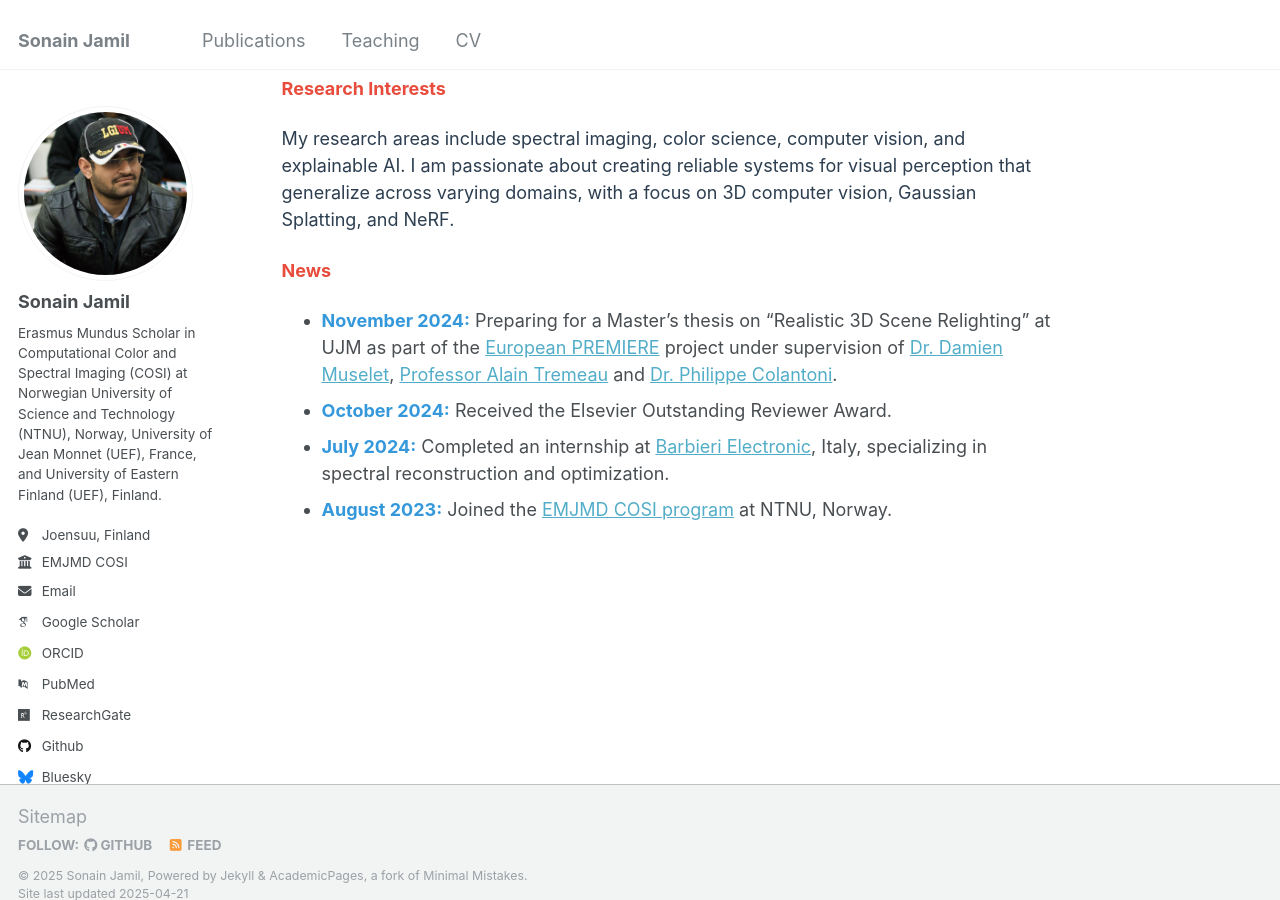
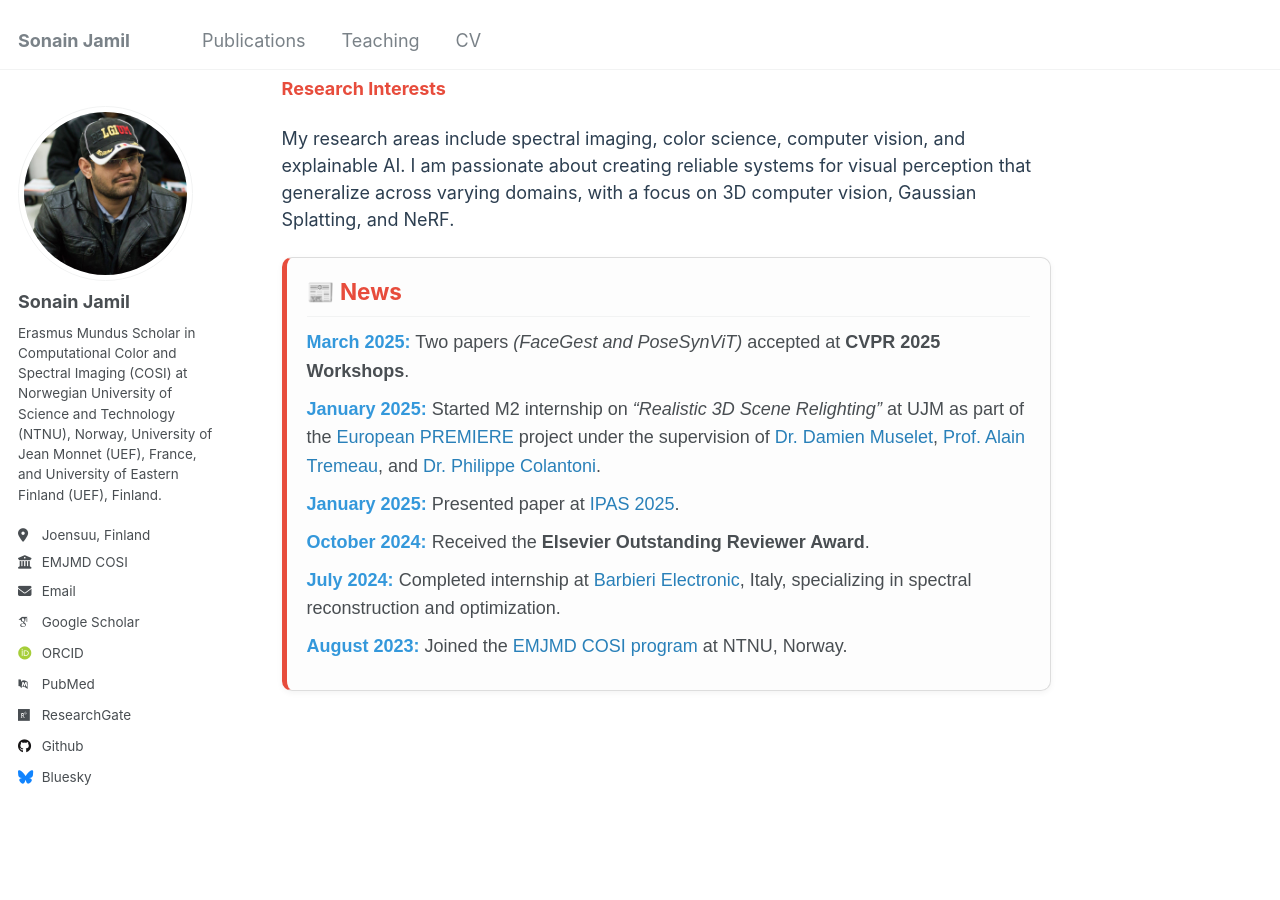
Before and after one commit to sonainjameel/sonainjamil, a Jekyll site: the page built from _pages/about.md, in a window 1280 px wide and 900 px high, scrolled down 384 px. Built offline with Jekyll 4.4.1, drawn with Linux system fonts in a browser that asks for light colours; some web fonts are replaced.

Commit message:
Update about.md

```diff
--- a/_pages/about.md
+++ b/_pages/about.md
@@ -21,9 +21,28 @@ I am a dedicated researcher specializing in computer vision, with expertise in m
 My research areas include spectral imaging, color science, computer vision, and explainable AI. I am passionate about creating reliable systems for visual perception that generalize across varying domains, with a focus on 3D computer vision, Gaussian Splatting, and NeRF.
 </span>
 
-**<span style="color: #e74c3c;">News</span>**
+<div style="border: 1px solid #ddd; border-left: 5px solid #e74c3c; padding: 20px; border-radius: 10px; background-color: #fdfdfd; font-family: Arial, sans-serif; line-height: 1.6; box-shadow: 0 2px 6px rgba(0,0,0,0.05);">
 
-- **<span style="color: #3498db;">November 2024:</span>** Preparing for a Master’s thesis on “Realistic 3D Scene Relighting” at UJM as part of the [European PREMIERE](https://premiere-project.eu/) project under supervision of [Dr. Damien Muselet](https://perso.univ-st-etienne.fr/muda8804/), [Professor Alain Tremeau](https://perso.univ-st-etienne.fr/tremeaua/) and [Dr. Philippe Colantoni](https://manutech-sleight.com/about-us/the-governance/educational-committee/philippe-colantoni-261659.kjsp).
-- **<span style="color: #3498db;">October 2024:</span>** Received the Elsevier Outstanding Reviewer Award.
-- **<span style="color: #3498db;">July 2024:</span>** Completed an internship at [Barbieri Electronic](https://www.barbierielectronic.com/), Italy, specializing in spectral reconstruction and optimization.
-- **<span style="color: #3498db;">August 2023:</span>** Joined the [EMJMD COSI program](https://cosi-master.eu/) at NTNU, Norway.
+  <h2 style="color: #e74c3c; margin-top: 0;">📰 News</h2>
+
+  <ul style="list-style: none; padding-left: 0; margin: 0;">
+    <li><strong style="color: #3498db;">March 2025:</strong> Two papers <em>(FaceGest and PoseSynViT)</em> accepted at <strong>CVPR 2025 Workshops</strong>.</li>
+    <li><strong style="color: #3498db;">January 2025:</strong> Started M2 internship on <em>“Realistic 3D Scene Relighting”</em> at UJM as part of the
+      <a href="https://premiere-project.eu/" style="color: #2980b9; text-decoration: none;">European PREMIERE</a> project under the supervision of
+      <a href="https://perso.univ-st-etienne.fr/muda8804/" style="color: #2980b9; text-decoration: none;">Dr. Damien Muselet</a>,
+      <a href="https://perso.univ-st-etienne.fr/tremeaua/" style="color: #2980b9; text-decoration: none;">Prof. Alain Tremeau</a>, and
+      <a href="https://manutech-sleight.com/about-us/the-governance/educational-committee/philippe-colantoni-261659.kjsp" style="color: #2980b9; text-decoration: none;">Dr. Philippe Colantoni</a>.
+    </li>
+    <li><strong style="color: #3498db;">January 2025:</strong> Presented paper at
+      <a href="https://ipas.ieee.tn/" style="color: #2980b9; text-decoration: none;">IPAS 2025</a>.
+    </li>
+    <li><strong style="color: #3498db;">October 2024:</strong> Received the <strong>Elsevier Outstanding Reviewer Award</strong>.</li>
+    <li><strong style="color: #3498db;">July 2024:</strong> Completed internship at
+      <a href="https://www.barbierielectronic.com/" style="color: #2980b9; text-decoration: none;">Barbieri Electronic</a>, Italy, specializing in spectral reconstruction and optimization.
+    </li>
+    <li><strong style="color: #3498db;">August 2023:</strong> Joined the
+      <a href="https://cosi-master.eu/" style="color: #2980b9; text-decoration: none;">EMJMD COSI program</a> at NTNU, Norway.
+    </li>
+  </ul>
+
+</div>
```
